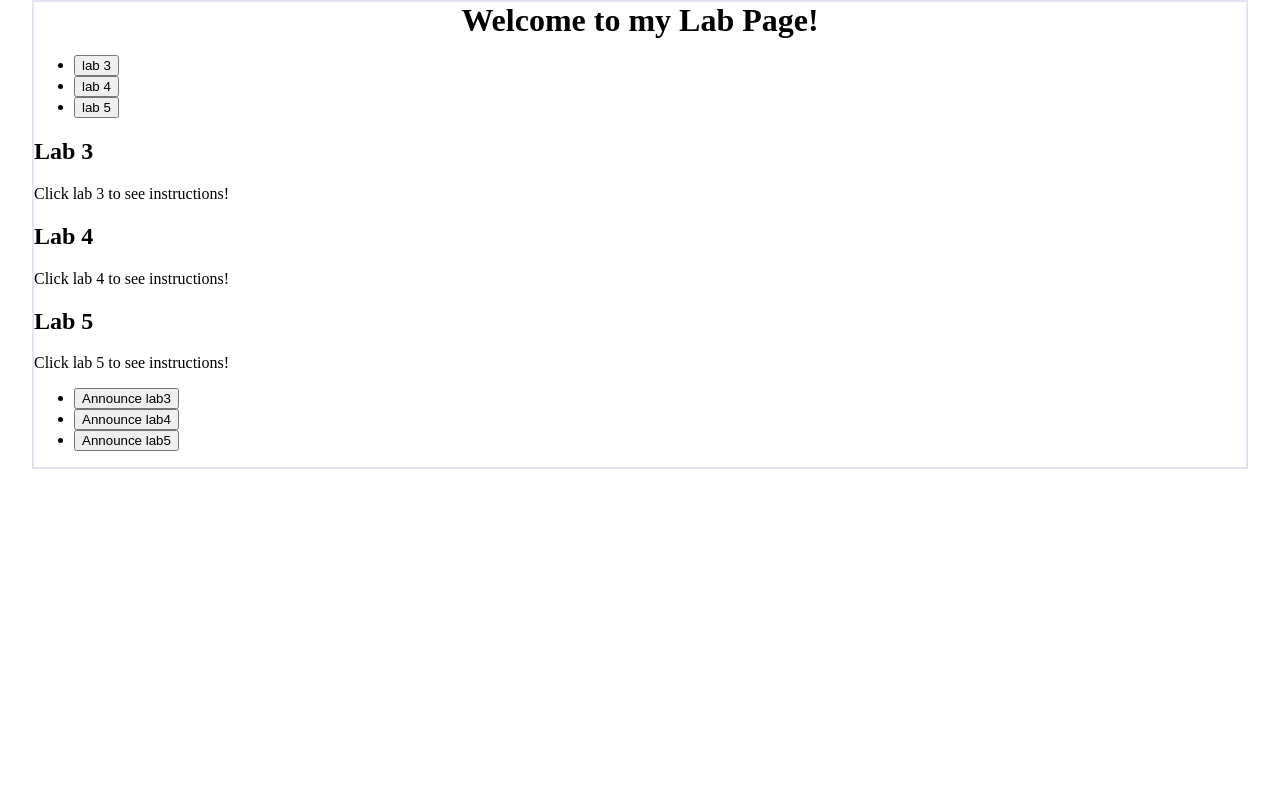
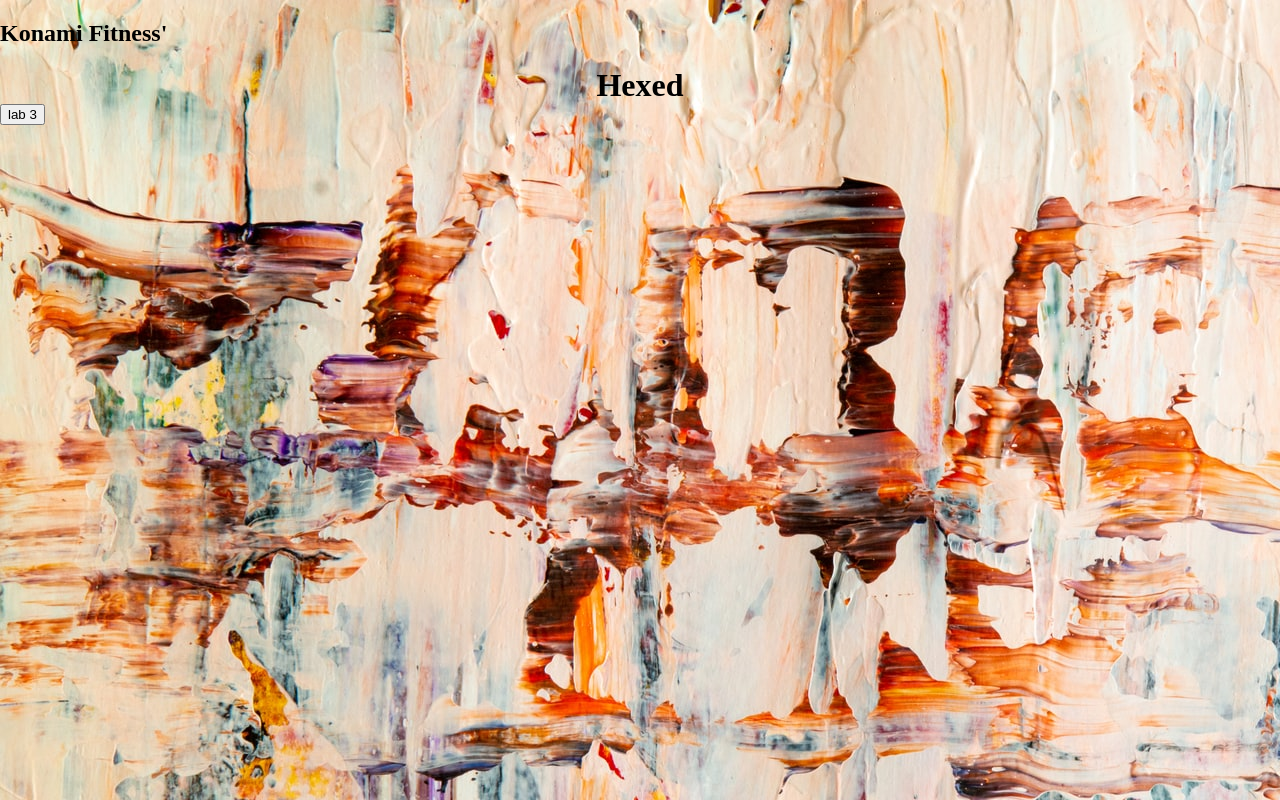
Before and after one commit to Konami-Fitness/lab5, a plain HTML site: page index.html in a window 1280 px wide. Drawn offline with nearby package versions, Linux system fonts and the light colour scheme.

Commit message:
content updates

```diff
--- a/index.html
+++ b/index.html
@@ -7,39 +7,10 @@
     <script src="script.js"></script>
   </head>
   <body>
-    <h1>Welcome to my Lab Page!</h1>
-    <div class="columns">
-      <div class="left" class="floatl">
-        <ul>
-          <li><button id="lab3b">lab 3</button></li>
-          <li><button id="lab4b">lab 4</button></li>
-          <li><button id="lab5b">lab 5</button></li>
-        </ul>
-      </div>
-      <div class="middle" class="floatl">
-        <div class="lab3">
-          <h2>Lab 3</h2>
-          <p class="show3">Click lab 3 to see instructions!</p>
-          <p class="hidden3">Lab 3: Creating a web presence</p>
-        </div>
-        <div class="lab4">
-          <h2>Lab 4</h2>
-          <p class="show4">Click lab 4 to see instructions!</p>
-          <p class="hidden4">Part 0: Setup</p>
-        </div>
-        <div class="lab5">
-          <h2>Lab 5</h2>
-          <p class="show5">Click lab 5 to see instructions!</p>
-          <p class="hidden5">The game: Hexed!</p>
-        </div>
-      </div>
-      <div class="right" class="floatl">
-        <ul>
-          <li><button id="anlab3">Announce lab3</button> </li>
-          <li><button id="anlab4">Announce lab4</button> </li>
-          <li><button id="anlab5">Announce lab5</button> </li>
-        </ul>
-      </div>
+    <div class="header">
+      <h2>Konami Fitness'</h2>
+      <h1>Hexed</h1>
+      <button id="lab3b">lab 3</button>
     </div>
   </body>
 </html>
--- a/style.css
+++ b/style.css
@@ -3,10 +3,10 @@ html * {
 }
 
 body {
-  width: 95%;
-  border: 2px solid #e7e2f2;
   padding: 0px;
   margin: auto;
+  background-image: url("modern.jpeg");
+  background-color: #fbfbfc;
 }
 
 h1 {
```
